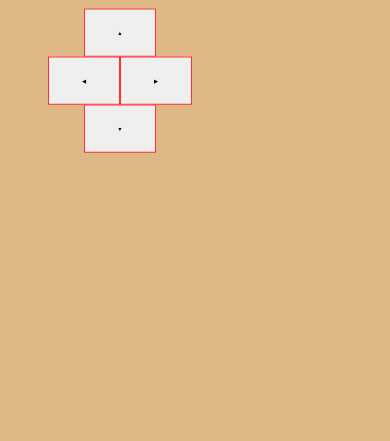
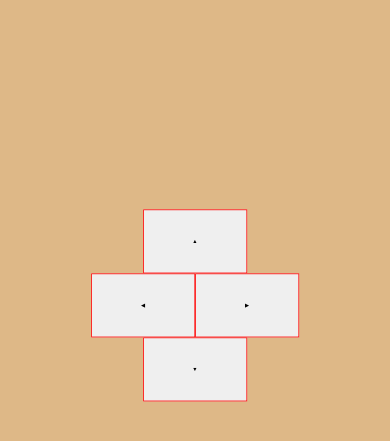
Before and after one commit to darkost11/python, a plain HTML site: page index.html in a window 390 px wide. Shown: the part 289-730 px from the top of the page. Drawn offline with Linux system fonts and the light colour scheme.

Commit message:
move mobile buttons

```diff
--- a/style.css
+++ b/style.css
@@ -189,6 +189,7 @@
 
 .buttons {
     display: none;
+
 }
 
 @media (max-width: 768px) {
@@ -197,13 +198,14 @@
             transform-origin: top left;
         }
         .buttons {
-        display: grid;
-        grid-template-rows: repeat(3, 120px);
-        grid-template-columns: repeat(4, 90px);
-        position: absolute;
-        top: calc(100% + 40px);
-        left: calc(50%);
-        transform: translateX(-50%);
+            display: grid;
+            grid-template-rows: repeat(3, 160px);
+            grid-template-columns: repeat(4, 130px);
+            position: absolute;
+            top: calc(175%);
+            left: 125vw;
+            transform: translateX(-50%);
+
         }
 
 
```
Also changed, not shown: index.html (+1 -1 lines).
